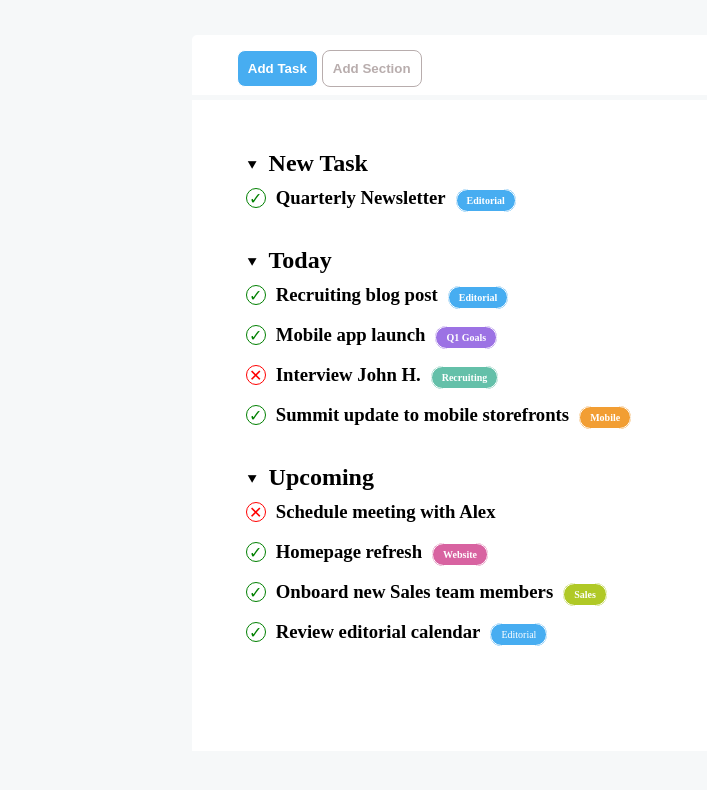
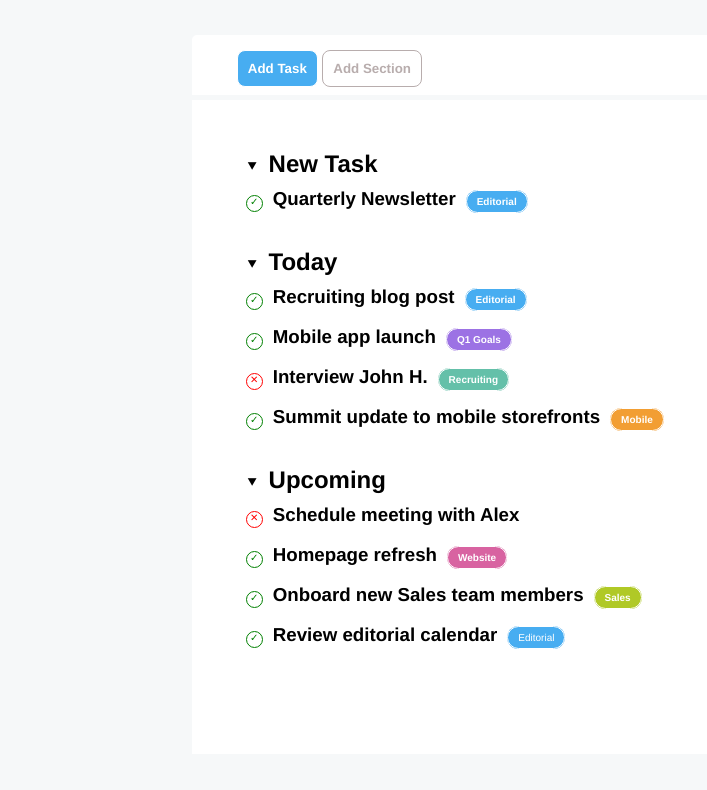
Before and after one commit to MassimilianoRocco/html-css-toboolist, a plain HTML site: page index.html in a window 1280 px wide. Shown: the part 95-885 px from the top of the page, without its empty margins (0-707 px from the left). Drawn offline with Linux system fonts and the light colour scheme.

Commit message:
Added: refactoring

```diff
--- a/style/style.css
+++ b/style/style.css
@@ -2,12 +2,15 @@
     margin: 0;
     padding: 0;
     box-sizing: border-box;
+    font-family: Helvetica, sans-serif;
 }
 
 body{
     background-color: #f6f8f9;
 }
 
+
+            /* HEADER */
 .container-header{
     background-color: rgb(255, 255, 255);
     display: flex;
@@ -25,10 +28,13 @@ body{
     font-size: 70px;
 }
 
+            /* MAIN */
 main{
     margin: 50px auto;
     width: 70%;
 }
+
+            /* BUTTONS */
 
 .container-buttons{
     padding: 15px 0px 8px 0px;
@@ -40,7 +46,6 @@ button{
     padding: 10px;
     border: 1px solid rgb(255, 255, 255);
     border-radius: 8px ;
-
 }
 
 .first-button{
@@ -54,6 +59,8 @@ button{
     background-color: white;
     border: 1px solid rgb(184,173,173);
 }
+
+            /* MAIN TOBOOLIST */
 
 .container-toboolist{
     background-color: rgb(255, 255, 255);
@@ -80,6 +87,11 @@ h1{
     display: inline-block;
 }
 
+h3{
+    display: inline-block;
+    height: 30px;
+}
+
 .triangle{
     margin-right: 10px;
 }
@@ -89,25 +101,22 @@ h1{
     border: 1px solid green;
     border-radius: 50%;
     color: green;
-    width: 20px;
-    height: 20px;
+    width: 17px;
+    height: 17px;
     text-align: center;
     margin-right: 10px;
+    font-size: 10px;
 }
 .false{
     display: inline-block;
     border: 1px solid red;
     border-radius: 50%;
     color: red;
-    width: 20px;
-    height: 20px;
+    width: 17px;
+    height: 17px;
     text-align: center;
     margin-right: 10px;
-}
-
-h3{
-    display: inline-block;
-    height: 30px;
+    font-size: 10px;
 }
 
 .box{
```
Also changed, not shown: index.html (+4 -3 lines).
